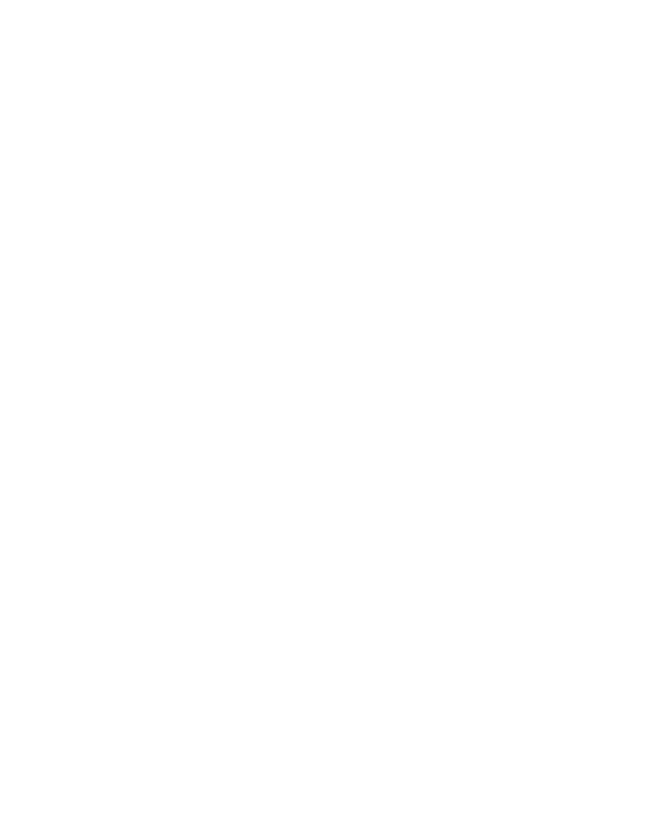
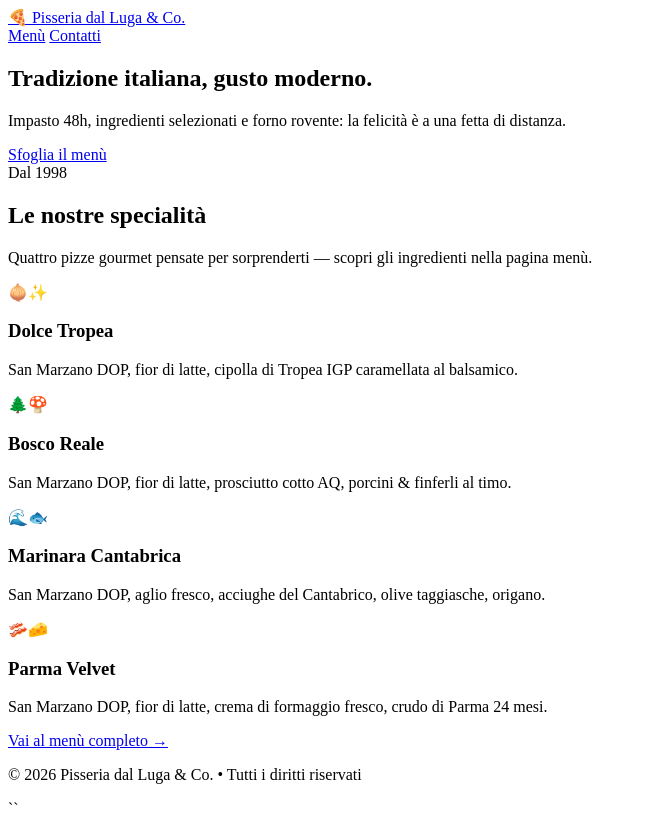
Before and after one commit to luclucm/pissaria, a plain HTML site: page index.html in a window 1280 px wide. Shown: the whole page, without its empty margins (0-647 px from the left). Before the commit the page ends 800 px from the top, so only its background shows below. Drawn offline with Linux system fonts and the light colour scheme.

Commit message:
Update index.html

```diff
--- a/index.html
+++ b/index.html
@@ -4,18 +4,87 @@
 <head>
   <meta charset="UTF-8" />
   <meta name="viewport" content="width=device-width, initial-scale=1, viewport-fit=cover" />
-  <title>Pisseria dal Luga & Co. • Home</title>
+  <title>Pisseria dal Luga &amp; Co. • Home</title>
 
-  <!-- Fonts -->
+  <!-- Google Fonts -->
   <link rel="preconnect" href="https://fonts.googleapis.com" />
   <link rel="preconnect" href="https://fonts.gstatic.com" crossorigin />
   <link href="https://fonts.googleapis.com/css2?family=DM+Sans:wght@400;600;700&family=Fraunces:opsz,wght@9..144,700&display=swap" rel="stylesheet" />
 
   <!-- Styles -->
   <link rel="stylesheet" href="style.css" />
-  <!-- Script -->
-  <script defer src="script.js"></script>
+
+  <!-- Script (defer per evitare blocchi) -->
+  <script src="script.js" defer></script>
 </head>
 <body>
   <!-- NAV -->
   <header class="nav">
+    <a class="logo" href="index.html">🍕 Pisseria dal Luga &amp; Co.</a>
+    <nav class="nav__right">
+      <a href="menu.html">Menù</a>
+      <a href="contatti.html">Contatti</a>
+    </nav>
+  </header>
+
+  <!-- HERO -->
+  <section class="hero">
+    <!-- Banner promo: appare solo il 2026-01-18 -->
+    <div id="promo-banner" class="promo" hidden>
+      🎉 <strong>Solo per OGGI 18 gennaio 2026</strong>: <strong>Giro Pizza</strong> a <strong>€5 a testa</strong>, <em>dalle ore 20:00</em>!
+      <span class="promo__sub">Promo valida solo in sala, fino a esaurimento posti.</span>
+    </div>
+
+    <div class="hero__content">
+      <h1>Tradizione italiana, gusto moderno.</h1>
+      <p>Impasto 48h, ingredienti selezionati e forno rovente: la felicità è a una fetta di distanza.</p>
+      <a class="btn btn--primary" href="menu.html">Sfoglia il menù</a>
+    </div>
+    <div class="hero__badge">Dal 1998</div>
+    <div class="hero__pattern" aria-hidden="true"></div>
+  </section>
+
+  <!-- ANTEPRIMA -->
+  <section class="section">
+    <h2 class="section__title">Le nostre specialità</h2>
+    <p class="lead">Quattro pizze gourmet pensate per sorprenderti — scopri gli ingredienti nella pagina menù.</p>
+    <div class="grid grid--compact">
+      <article class="card hint">
+        <div class="card__img img--pizza">🧅✨</div>
+        <div class="card__body">
+          <h3>Dolce Tropea</h3>
+          <p>San Marzano DOP, fior di latte, cipolla di Tropea IGP caramellata al balsamico.</p>
+        </div>
+      </article>
+      <article class="card hint">
+        <div class="card__img img--pizza">🌲🍄</div>
+        <div class="card__body">
+          <h3>Bosco Reale</h3>
+          <p>San Marzano DOP, fior di latte, prosciutto cotto AQ, porcini &amp; finferli al timo.</p>
+        </div>
+      </article>
+      <article class="card hint">
+        <div class="card__img img--pizza">🌊🐟</div>
+        <div class="card__body">
+          <h3>Marinara Cantabrica</h3>
+          <p>San Marzano DOP, aglio fresco, acciughe del Cantabrico, olive taggiasche, origano.</p>
+        </div>
+      </article>
+      <article class="card hint">
+        <div class="card__img img--pizza">🥓🧀</div>
+        <div class="card__body">
+          <h3>Parma Velvet</h3>
+          <p>San Marzano DOP, fior di latte, crema di formaggio fresco, crudo di Parma 24 mesi.</p>
+        </div>
+      </article>
+    </div>
+
+    <p class="cta-more"><a class="btn" href="menu.html">Vai al menù completo →</a></p>
+  </section>
+
+  <footer class="footer">
+    <p>© <span id="year"></span> Pisseria dal Luga &amp; Co. • Tutti i diritti riservati</p>
+  </footer>
+</body>
+</html>
+``
```
